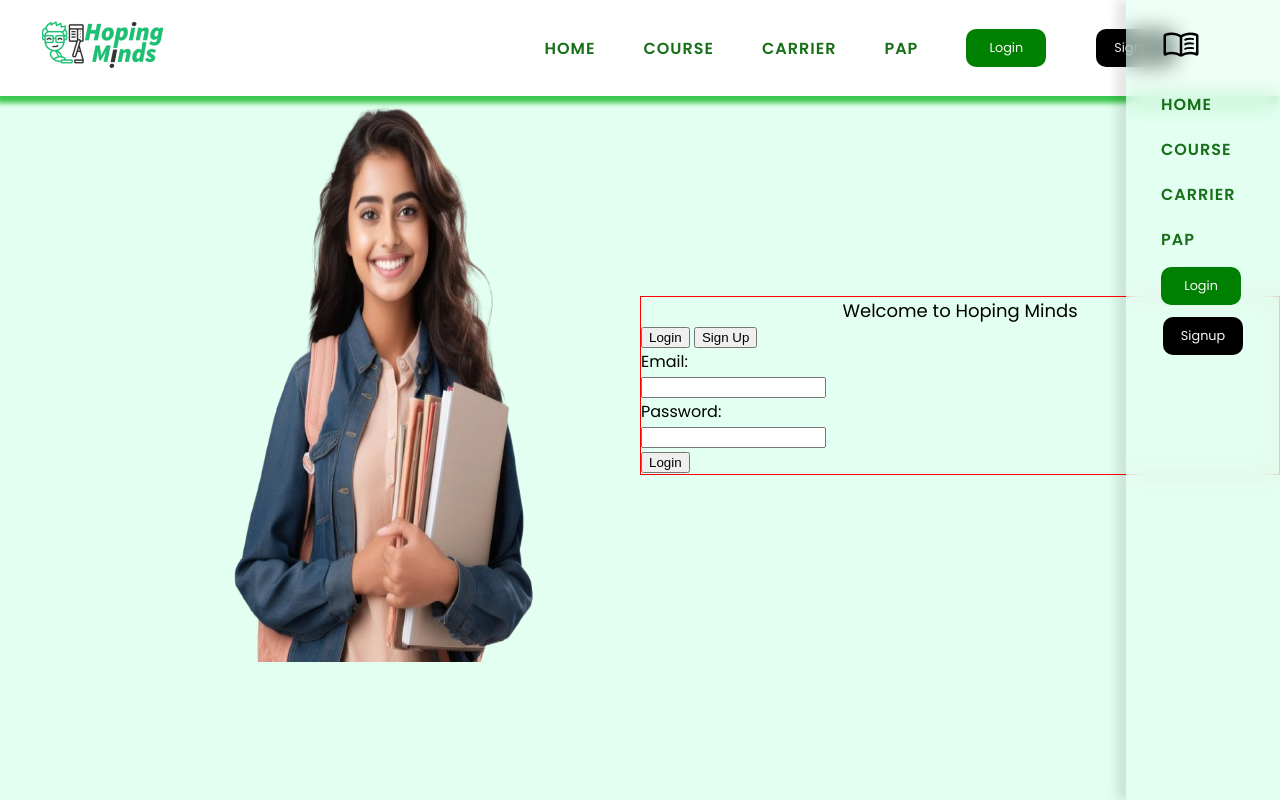
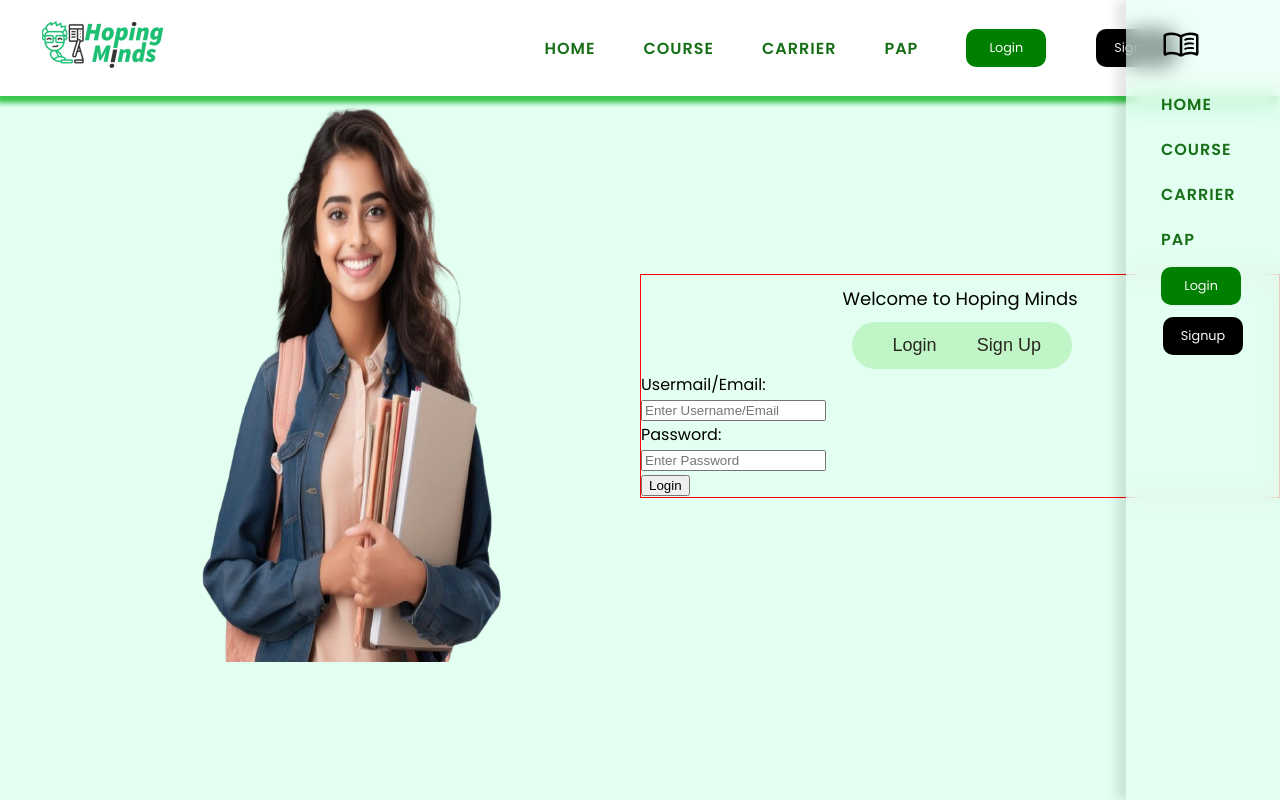
Before and after one commit to amanyadav91/Aman-HM, a plain HTML site: page form.html in a window 1280 px wide. Drawn offline with Linux system fonts and the light colour scheme.

Commit message:
Button Updated

```diff
--- a/form.html
+++ b/form.html
@@ -37,7 +37,7 @@
             .form1 img{
               width: 50%;
               height:70vh;
-              margin-left:35%;
+              margin-left:30%;
 
             }
             .form2{
@@ -49,7 +49,34 @@
             .form2 p{
               font-size: 18px;
               text-align: center;
+                margin-top: 10px;
             }
+            .form2 .batn{
+              align-items: center;
+              margin-top: 10px;
+              margin-left:33%;
+              background-color: #c0f5c7;
+              border-radius:30px;
+              width:220px;
+              padding: 6px;
+              padding-left: 23px;
+              margin-bottom: 3px;
+              }
+                .form2 .batn button{
+                    background-color: #c0f5c7;
+                    border: none;
+                    color: rgba(22, 10, 10, 0.879);
+                    font-size:18px;
+                    border-radius:30px;
+                    cursor: pointer;
+                    padding: 7px 18px;
+                     }
+                        .form2 .batn button:hover{
+                            background-color: #5ee470;
+                            color: #000;
+                        }
+
+
 
     </style>
   </head>
@@ -121,11 +148,11 @@
             <button>Login</button>
             <button>Sign Up</button>
         </div>
-        <form action="login.php" method="post">
-        <label for="email">Email:</label><br />
-        <input type="email" id="email" name="email" required /><br />
+        <form action="" method="post">
+        <label for="email">Usermail/Email:</label><br/>
+        <input type="email" id="email" name="email" required  placeholder="Enter Username/Email"/><br />
         <label for="password">Password:</label><br />
-        <input type="password" id="password" name="password" required /><br />
+        <input type="password" id="password" name="password" required  placeholder="Enter Password"/><br />
         <input type="submit" value="Login" />
       </form>
       </div>
```
